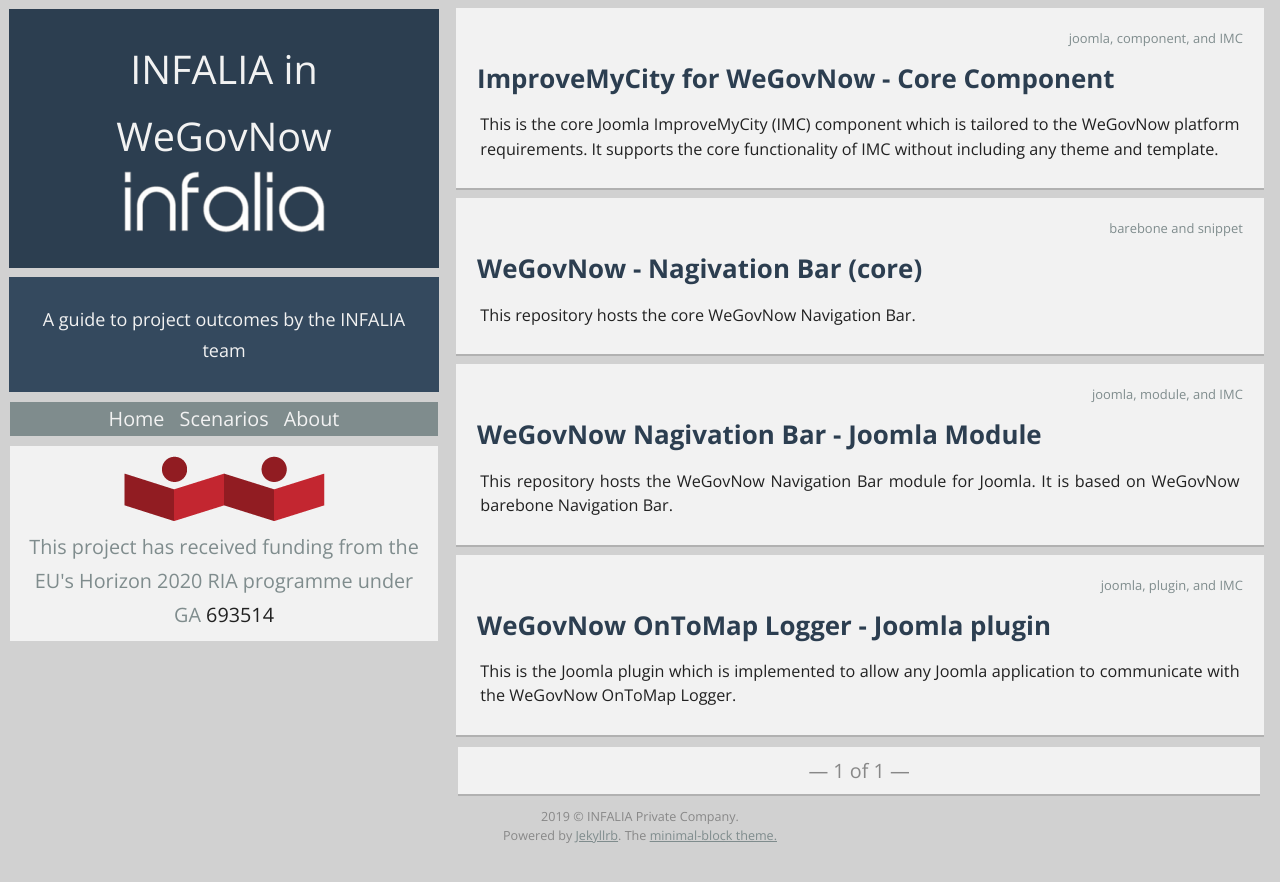
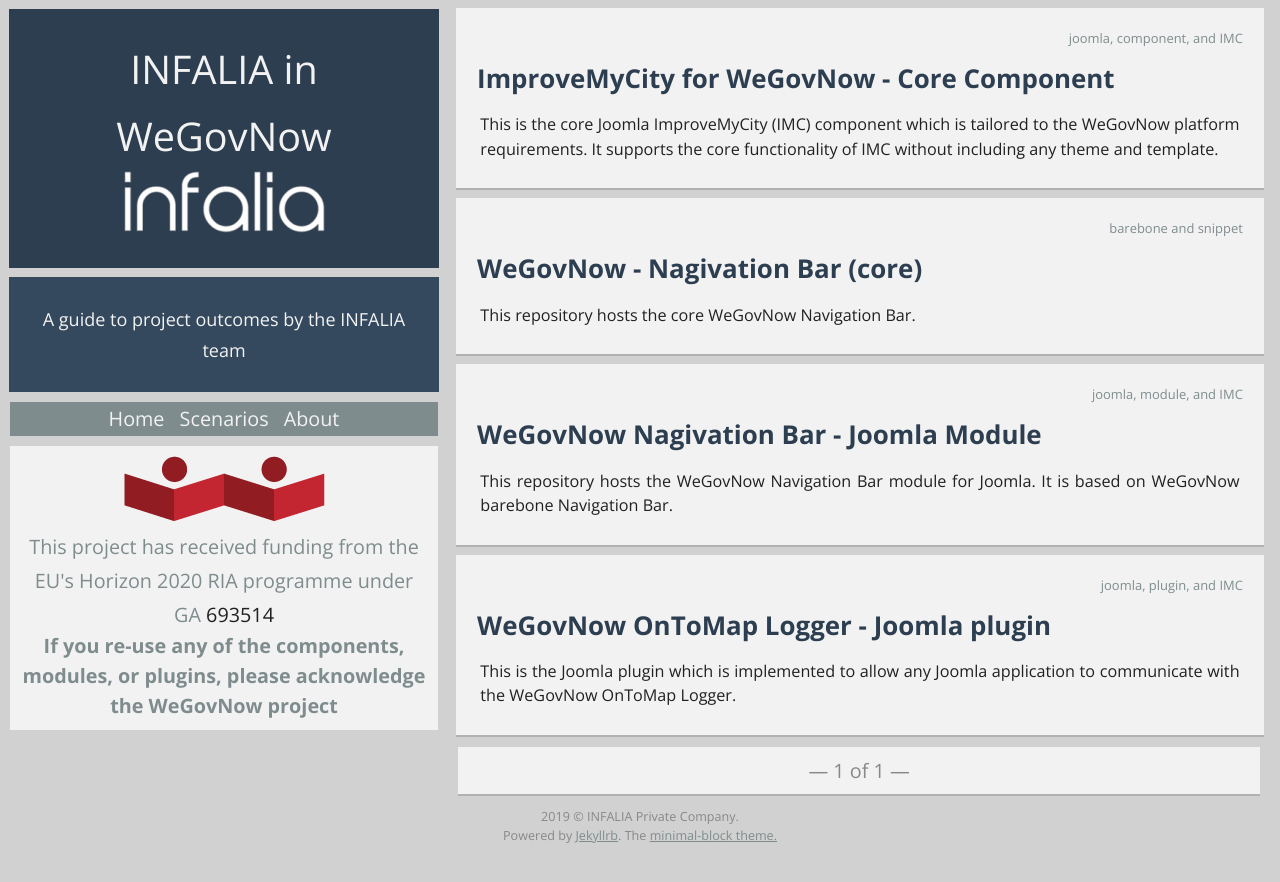
Before and after one commit to Infalia/wegovnow, a Jekyll site: the page built from index.html, in a window 1280 px wide. Shown: the top 882 px of the page. Built offline with Jekyll 4.4.1, drawn with Linux system fonts in a browser that asks for light colours; the list of posts is cut into pages by our own code.

Commit message:
update default layout

```diff
--- a/_layouts/default.html
+++ b/_layouts/default.html
@@ -51,6 +51,7 @@
         <div class='module links color-3'>
             <img src="{{ site.url }}/assets/images/wegovnow-logo-icon.png" alt="WeGovNow logo" /><br />
             This project has received funding from the EU's Horizon 2020 RIA programme under GA <a href="https://cordis.europa.eu/project/rcn/200261/factsheet/en" target='_blank'>693514</a>
+            <p><strong>If you re-use any of the components, modules, or plugins, please acknowledge the WeGovNow project</strong></p>
         </div>
 
     </header>
```
